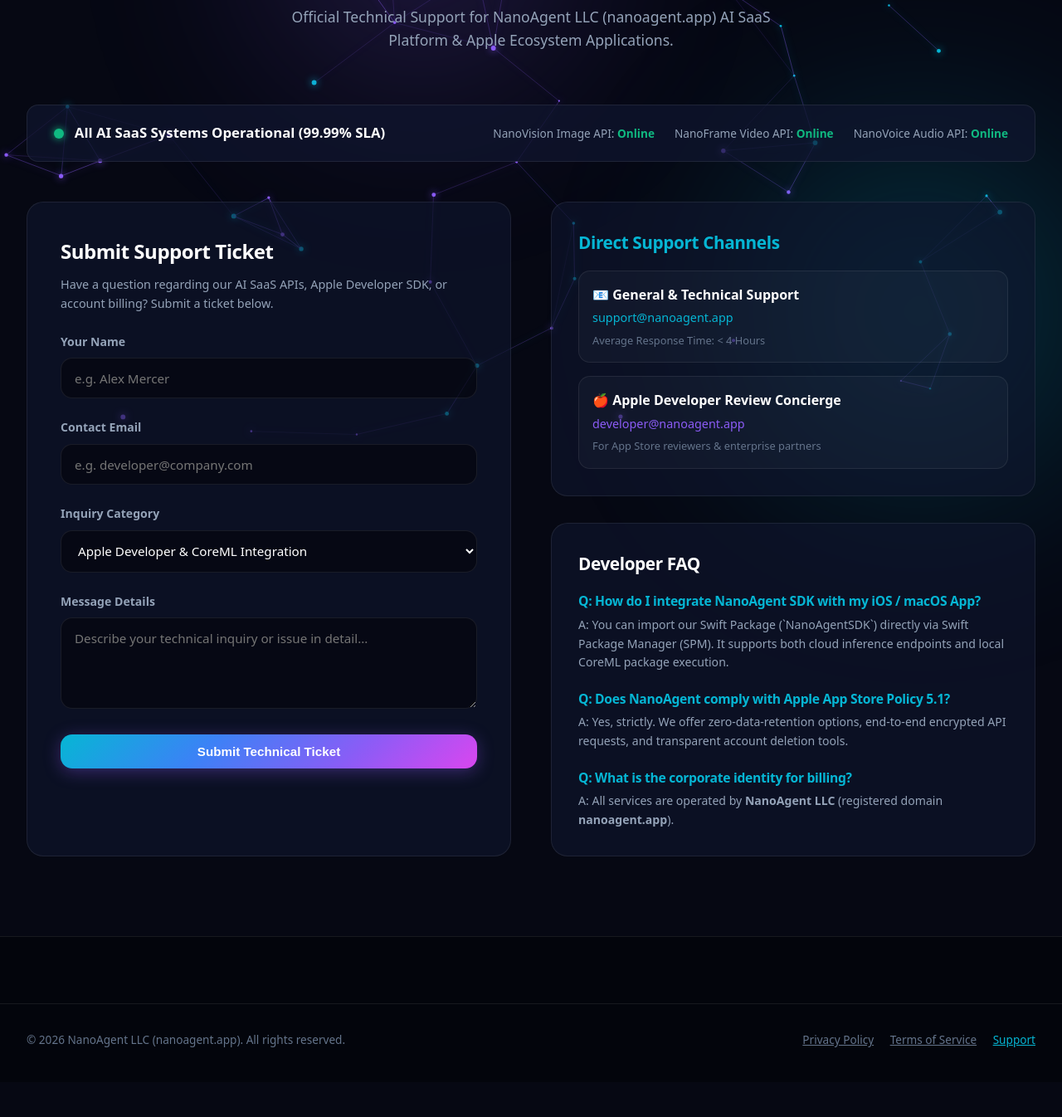
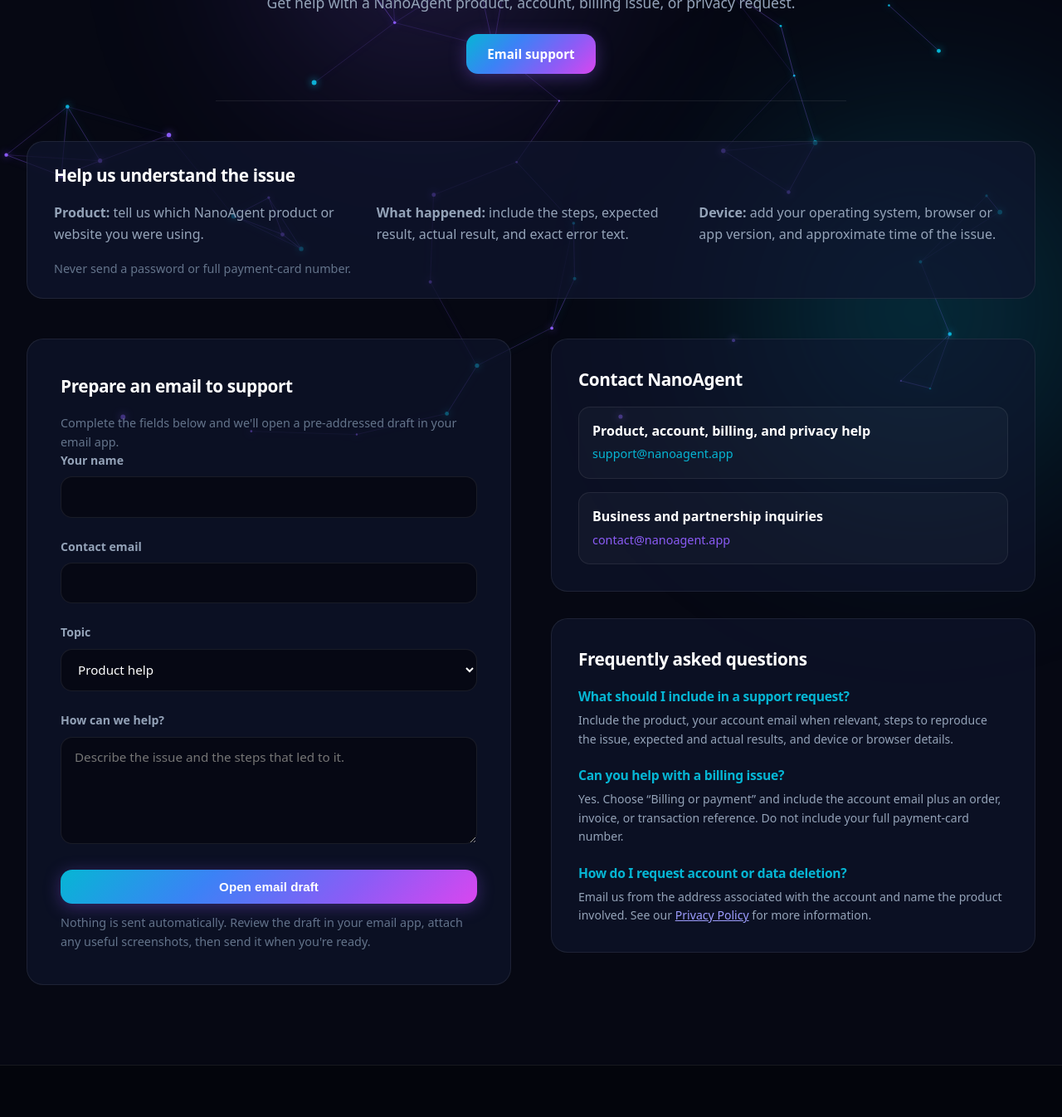
Before and after one commit to cabbagehao/nano-agent-llc, a website built with Vite: page support.html in a window 1280 px wide. Shown: the part 245-1591 px from the top of the page at 83% size. Before the commit the page ends 1549 px from the top, so only its background shows below. Built offline with nearby package versions, Linux system fonts and the light colour scheme.

Commit message:
feat: add clean support page

```diff
--- a/public/sitemap.xml
+++ b/public/sitemap.xml
@@ -8,7 +8,7 @@
     <loc>https://nanoagent.app/about.html</loc>
   </url>
   <url>
-    <loc>https://nanoagent.app/support.html</loc>
+    <loc>https://nanoagent.app/support</loc>
   </url>
   <url>
     <loc>https://nanoagent.app/privacy.html</loc>
--- a/src/style.css
+++ b/src/style.css
@@ -1219,6 +1219,87 @@
   gap: 3rem;
 }
 
+.support-header {
+  max-width: 760px;
+  margin-right: auto;
+  margin-left: auto;
+  text-align: center;
+}
+
+.support-header .section-title {
+  font-size: clamp(2.3rem, 6vw, 3.5rem);
+}
+
+.support-header .section-subtitle {
+  margin: 0 auto 1.5rem;
+}
+
+.support-checklist {
+  margin-bottom: 3rem;
+  padding: 1.5rem 2rem;
+  background: rgba(16, 22, 47, 0.7);
+  border: 1px solid var(--border-color);
+  border-radius: var(--radius-lg);
+}
+
+.support-checklist h2,
+.contact-card h2,
+.support-grid > div > div > h2 {
+  margin-bottom: 1rem;
+  color: white;
+  font-size: 1.3rem;
+}
+
+.support-checklist ul {
+  display: grid;
+  grid-template-columns: repeat(3, 1fr);
+  gap: 1rem;
+  margin: 0 0 1rem;
+  padding: 0;
+  list-style: none;
+}
+
+.support-checklist li {
+  color: var(--text-secondary);
+  line-height: 1.6;
+}
+
+.support-checklist p,
+.support-copy,
+.form-helper {
+  color: var(--text-muted);
+  font-size: 0.9rem;
+}
+
+.support-submit {
+  width: 100%;
+}
+
+.form-helper {
+  margin-top: 0.75rem;
+  line-height: 1.55;
+}
+
+.support-alert:not(:empty) {
+  margin-top: 1rem;
+  padding: 1rem 1.25rem;
+  color: #67e8f9;
+  background: rgba(6, 182, 212, 0.12);
+  border: 1px solid rgba(6, 182, 212, 0.4);
+  border-radius: var(--radius-md);
+}
+
+.support-grid h3 {
+  margin-bottom: 0.3rem;
+  color: var(--accent-cyan);
+  font-size: 0.98rem;
+}
+
+.support-grid h3 + p {
+  color: var(--text-secondary);
+  font-size: 0.88rem;
+}
+
 .contact-card {
   background: var(--bg-card);
   border: 1px solid var(--border-color);
@@ -1270,6 +1351,9 @@
   .footer-grid {
     grid-template-columns: 1fr 1fr;
   }
+  .support-checklist ul {
+    grid-template-columns: 1fr;
+  }
 }
 
 @media (max-width: 768px) {
@@ -1315,6 +1399,13 @@
   .legal-content {
     padding: 1.5rem;
   }
+  .legal-page {
+    padding-top: 6.5rem;
+  }
+  .support-checklist,
+  .contact-card {
+    padding: 1.5rem;
+  }
 }
 
 @media (max-width: 420px) {
--- a/support.html
+++ b/support.html
@@ -3,14 +3,14 @@
 <head>
   <meta charset="UTF-8">
   <meta name="viewport" content="width=device-width, initial-scale=1.0">
-  <title>Developer Support & Contact | NanoAgent LLC (nanoagent.app)</title>
-  <meta name="description" content="Official Technical Support and Developer Portal for NanoAgent LLC (nanoagent.app). Apple Developer support, API help desk, and ticket submission.">
+  <title>NanoAgent Support | Product, Billing & Account Help</title>
+  <meta name="description" content="Contact NanoAgent support for product, account, billing, privacy, or business questions. Prepare the details we need and open a reviewable email draft.">
   <meta name="robots" content="index, follow">
-  <link rel="canonical" href="https://nanoagent.app/support.html">
+  <link rel="canonical" href="https://nanoagent.app/support">
   <meta property="og:type" content="website">
-  <meta property="og:title" content="Developer Support & Contact | NanoAgent LLC">
-  <meta property="og:description" content="Contact NanoAgent LLC for product, developer, and technical support.">
-  <meta property="og:url" content="https://nanoagent.app/support.html">
+  <meta property="og:title" content="NanoAgent Support | Product, Billing & Account Help">
+  <meta property="og:description" content="Contact NanoAgent for product, account, billing, privacy, or business support.">
+  <meta property="og:url" content="https://nanoagent.app/support">
   <meta property="og:image" content="https://nanoagent.app/images/nanoagent_hero.jpg">
   <link rel="icon" type="image/svg+xml" href="/favicon.svg" />
   <link rel="stylesheet" href="/src/style.css">
@@ -33,7 +33,7 @@
         <li><a href="/">Home</a></li>
         <li><a href="/#products">AI Products</a></li>
         <li><a href="/about.html">About Us</a></li>
-        <li><a href="/support.html" class="active">Support</a></li>
+        <li><a href="/support" class="active" aria-current="page">Support</a></li>
       </ul>
 
       <div class="nav-actions">
@@ -48,101 +48,99 @@
   <!-- Support Header & Content -->
   <main class="legal-page">
     <div class="container">
-      <div class="legal-header" style="text-align: center; border: none; margin-bottom: 2rem;">
-        <span class="section-badge">Developer & Customer Help Desk</span>
-        <h1 class="section-title" style="font-size: 2.8rem;">Technical Support Portal</h1>
-        <p class="section-subtitle" style="max-width: 600px; margin: 0 auto;">Official Technical Support for NanoAgent LLC (nanoagent.app) AI SaaS Platform & Apple Ecosystem Applications.</p>
+      <div class="legal-header support-header">
+        <h1 class="section-title">NanoAgent Support</h1>
+        <p class="section-subtitle">Get help with a NanoAgent product, account, billing issue, or privacy request.</p>
+        <a class="btn btn-primary" href="mailto:support@nanoagent.app">Email support</a>
       </div>
 
-      <!-- System Status Bar -->
-      <div style="background: rgba(16, 22, 47, 0.7); border: 1px solid var(--border-color); border-radius: var(--radius-md); padding: 1.25rem 2rem; margin-bottom: 3rem; display: flex; align-items: center; justify-content: space-between; flex-wrap: wrap; gap: 1rem;">
-        <div style="display: flex; align-items: center; gap: 0.8rem;">
-          <span style="width: 12px; height: 12px; border-radius: 50%; background: #10b981; box-shadow: 0 0 10px #10b981;"></span>
-          <strong style="color: white; font-size: 1.05rem;">All AI SaaS Systems Operational (99.99% SLA)</strong>
-        </div>
-        <div style="display: flex; gap: 1.5rem; font-size: 0.85rem; color: var(--text-secondary);">
-          <span>NanoVision Image API: <strong style="color: #10b981;">Online</strong></span>
-          <span>NanoFrame Video API: <strong style="color: #10b981;">Online</strong></span>
-          <span>NanoVoice Audio API: <strong style="color: #10b981;">Online</strong></span>
-        </div>
-      </div>
+      <section class="support-checklist" aria-labelledby="support-checklist-title">
+        <h2 id="support-checklist-title">Help us understand the issue</h2>
+        <ul>
+          <li><strong>Product:</strong> tell us which NanoAgent product or website you were using.</li>
+          <li><strong>What happened:</strong> include the steps, expected result, actual result, and exact error text.</li>
+          <li><strong>Device:</strong> add your operating system, browser or app version, and approximate time of the issue.</li>
+        </ul>
+        <p>Never send a password or full payment-card number.</p>
+      </section>
 
       <div class="support-grid">
         <!-- Contact Form -->
         <div class="contact-card">
-          <h3 style="font-size: 1.5rem; margin-bottom: 0.5rem; color: white;">Submit Support Ticket</h3>
-          <p style="color: var(--text-secondary); font-size: 0.9rem; margin-bottom: 1.5rem;">Have a question regarding our AI SaaS APIs, Apple Developer SDK, or account billing? Submit a ticket below.</p>
+          <h2>Prepare an email to support</h2>
+          <p class="support-copy">Complete the fields below and we'll open a pre-addressed draft in your email app.</p>
 
           <form id="support-form">
             <div class="form-group">
-              <label>Your Name</label>
-              <input type="text" class="form-control" placeholder="e.g. Alex Mercer" required />
+              <label for="support-name">Your name</label>
+              <input id="support-name" name="name" type="text" class="form-control" autocomplete="name" required />
             </div>
 
             <div class="form-group">
-              <label>Contact Email</label>
-              <input type="email" class="form-control" placeholder="e.g. developer@company.com" required />
+              <label for="support-email">Contact email</label>
+              <input id="support-email" name="email" type="email" class="form-control" autocomplete="email" required />
             </div>
 
             <div class="form-group">
-              <label>Inquiry Category</label>
-              <select class="form-control">
-                <option>Apple Developer & CoreML Integration</option>
-                <option>AI SaaS API Key & Rate Limits</option>
-                <option>Billing & Subscription Support</option>
-                <option>Privacy & App Store Review Inquiry</option>
+              <label for="support-category">Topic</label>
+              <select id="support-category" name="category" class="form-control">
+                <option>Product help</option>
+                <option>Account access</option>
+                <option>Billing or payment</option>
+                <option>Privacy or data request</option>
+                <option>Business inquiry</option>
+                <option>Other</option>
               </select>
             </div>
 
             <div class="form-group">
-              <label>Message Details</label>
-              <textarea class="form-control" rows="4" placeholder="Describe your technical inquiry or issue in detail..." required></textarea>
+              <label for="support-message">How can we help?</label>
+              <textarea id="support-message" name="message" class="form-control" rows="5" placeholder="Describe the issue and the steps that led to it." required></textarea>
             </div>
 
-            <button type="submit" class="btn btn-primary" style="width: 100%;">Submit Technical Ticket</button>
+            <button type="submit" class="btn btn-primary support-submit">Open email draft</button>
+            <p class="form-helper">Nothing is sent automatically. Review the draft in your email app, attach any useful screenshots, then send it when you're ready.</p>
           </form>
 
-          <div id="support-alert" style="display: none;"></div>
+          <div id="support-alert" class="support-alert" aria-live="polite"></div>
         </div>
 
         <!-- FAQ & Direct Contacts -->
         <div>
           <div style="background: var(--bg-card); border: 1px solid var(--border-color); border-radius: var(--radius-lg); padding: 2rem; margin-bottom: 2rem;">
-            <h3 style="font-size: 1.3rem; margin-bottom: 1rem; color: var(--accent-cyan);">Direct Support Channels</h3>
+            <h2>Contact NanoAgent</h2>
 
             <div style="display: flex; flex-direction: column; gap: 1rem;">
               <div style="background: rgba(255,255,255,0.03); padding: 1rem; border-radius: var(--radius-md); border: 1px solid var(--border-color);">
-                <div style="font-weight: 600; color: white; margin-bottom: 2px;">📧 General & Technical Support</div>
+                <div style="font-weight: 600; color: white; margin-bottom: 2px;">Product, account, billing, and privacy help</div>
                 <a href="mailto:support@nanoagent.app" style="color: var(--accent-cyan); text-decoration: none; font-size: 0.9rem;">support@nanoagent.app</a>
-                <p style="font-size: 0.8rem; color: var(--text-muted); margin-top: 4px;">Average Response Time: &lt; 4 Hours</p>
               </div>
 
               <div style="background: rgba(255,255,255,0.03); padding: 1rem; border-radius: var(--radius-md); border: 1px solid var(--border-color);">
-                <div style="font-weight: 600; color: white; margin-bottom: 2px;">🍎 Apple Developer Review Concierge</div>
-                <a href="mailto:developer@nanoagent.app" style="color: var(--accent-purple); text-decoration: none; font-size: 0.9rem;">developer@nanoagent.app</a>
-                <p style="font-size: 0.8rem; color: var(--text-muted); margin-top: 4px;">For App Store reviewers & enterprise partners</p>
+                <div style="font-weight: 600; color: white; margin-bottom: 2px;">Business and partnership inquiries</div>
+                <a href="mailto:contact@nanoagent.app" style="color: var(--accent-purple); text-decoration: none; font-size: 0.9rem;">contact@nanoagent.app</a>
               </div>
             </div>
           </div>
 
           <!-- Frequently Asked Questions -->
           <div style="background: var(--bg-card); border: 1px solid var(--border-color); border-radius: var(--radius-lg); padding: 2rem;">
-            <h3 style="font-size: 1.3rem; margin-bottom: 1rem; color: white;">Developer FAQ</h3>
+            <h2>Frequently asked questions</h2>
 
             <div style="display: flex; flex-direction: column; gap: 1.25rem;">
               <div>
-                <h4 style="font-size: 0.98rem; color: var(--accent-cyan); margin-bottom: 0.3rem;">Q: How do I integrate NanoAgent SDK with my iOS / macOS App?</h4>
-                <p style="font-size: 0.88rem; color: var(--text-secondary);">A: You can import our Swift Package (`NanoAgentSDK`) directly via Swift Package Manager (SPM). It supports both cloud inference endpoints and local CoreML package execution.</p>
+                <h3>What should I include in a support request?</h3>
+                <p>Include the product, your account email when relevant, steps to reproduce the issue, expected and actual results, and device or browser details.</p>
               </div>
 
               <div>
-                <h4 style="font-size: 0.98rem; color: var(--accent-cyan); margin-bottom: 0.3rem;">Q: Does NanoAgent comply with Apple App Store Policy 5.1?</h4>
-                <p style="font-size: 0.88rem; color: var(--text-secondary);">A: Yes, strictly. We offer zero-data-retention options, end-to-end encrypted API requests, and transparent account deletion tools.</p>
+                <h3>Can you help with a billing issue?</h3>
+                <p>Yes. Choose “Billing or payment” and include the account email plus an order, invoice, or transaction reference. Do not include your full payment-card number.</p>
               </div>
 
               <div>
-                <h4 style="font-size: 0.98rem; color: var(--accent-cyan); margin-bottom: 0.3rem;">Q: What is the corporate identity for billing?</h4>
-                <p style="font-size: 0.88rem; color: var(--text-secondary);">A: All services are operated by <strong>NanoAgent LLC</strong> (registered domain <strong>nanoagent.app</strong>).</p>
+                <h3>How do I request account or data deletion?</h3>
+                <p>Email us from the address associated with the account and name the product involved. See our <a href="/privacy.html">Privacy Policy</a> for more information.</p>
               </div>
             </div>
           </div>
@@ -157,7 +155,7 @@
       <div>
         <a href="/privacy.html" style="color: var(--text-muted); margin-right: 1rem;">Privacy Policy</a>
         <a href="/terms.html" style="color: var(--text-muted); margin-right: 1rem;">Terms of Service</a>
-        <a href="/support.html" style="color: var(--accent-cyan);">Support</a>
+        <a href="/support" style="color: var(--accent-cyan);">Support</a>
       </div>
     </div>
   </footer>
```
Also changed, not shown: about.html (+2 -2 lines), index.html (+9 -9 lines), privacy.html (+2 -2 lines), src/main.js (+19 -9 lines), terms.html (+2 -2 lines), vercel.json (added).
